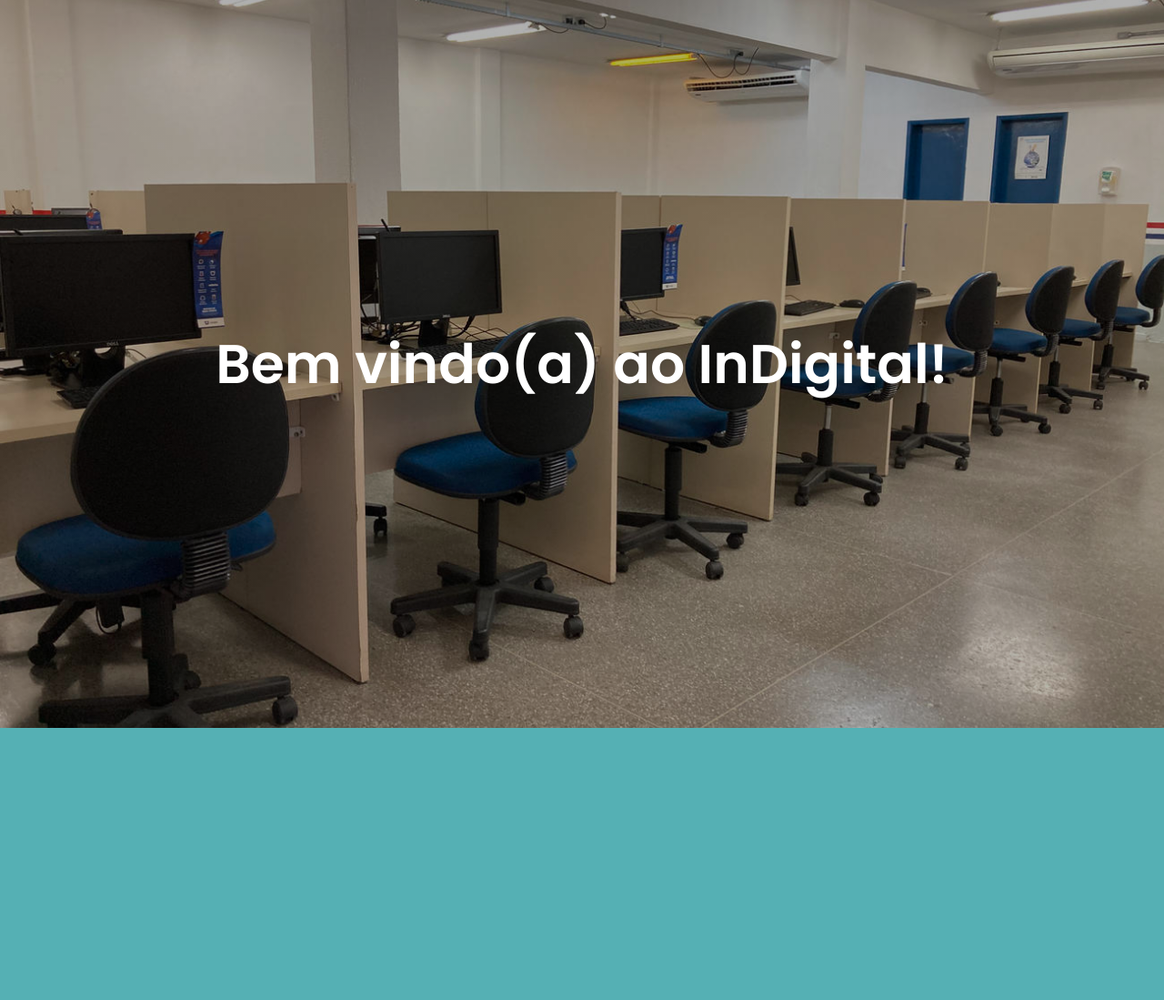
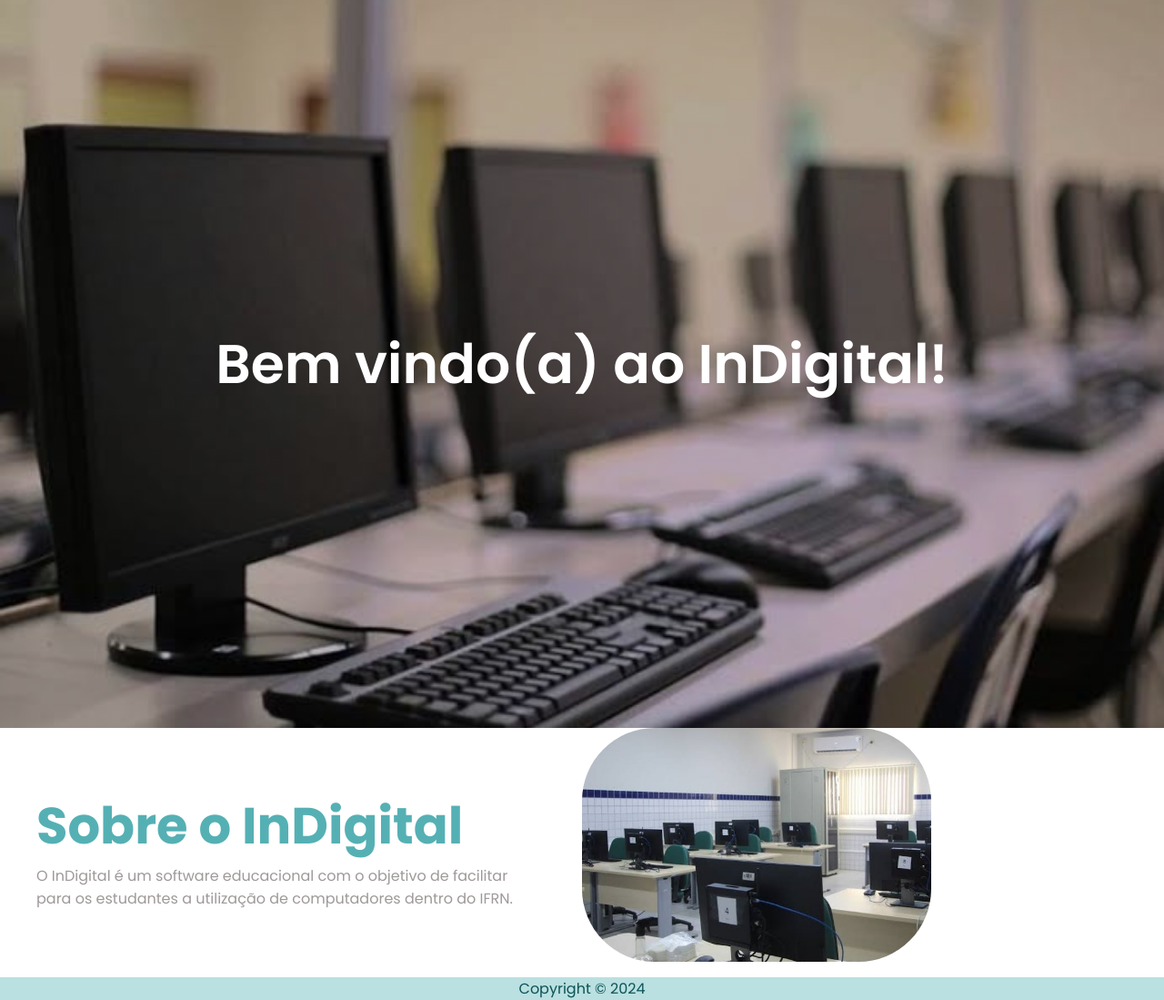
Before and after one commit to Adaylla/InDigital, a Django app: page / in a window 1280 px wide. Shown: the part 73-1172 px from the top of the page at 91% size. Before the commit the page ends 873 px from the top, so only its background shows below. Run offline with Django 5.2, Linux system fonts and the light colour scheme.

Commit message:
página base

```diff
--- a/indigital/static/css/styles.css
+++ b/indigital/static/css/styles.css
@@ -1,6 +1,7 @@
-/*Google Fonts*/
+/* google fonts */
 @import url('https://fonts.googleapis.com/css2?family=Poppins:wght@400;500;600;700&display=swap');
 
+/* navegação */
 *{
     margin: 0;
     padding: 0;
@@ -54,3 +55,40 @@ nav li a:hover{
     font-size: 60px;
     font-weight: 600;
 }
+
+/* sobre o InDigital */
+.sobre .container{
+    display: flex;
+    align-items: center;
+}
+
+.sobre .sobre-text{
+    width: 50%;
+    padding: 0 40px;
+    color: #9F9999;
+}
+
+.sobre .sobre-text h3{
+    font-size: 56px;
+    color: #55B0B4;
+}
+
+.sobre .sobre-img{
+    width: 50%;
+}
+
+.sobre .sobre-img img{
+    width: 60%;
+    border-radius: 80px ;
+}
+
+/* footer */
+.footer{
+    background-color: #BAE0E1;
+    text-align: center;
+}
+
+.footer p{
+    margin-top: 10px;
+    color: #0D5355;
+}
--- a/indigital/templates/base.html
+++ b/indigital/templates/base.html
@@ -15,9 +15,10 @@
     <link href="{% static 'css/styles.css' %}" rel="stylesheet" />
 </head>
 <body>
+    <!-- navegação -->
     <nav>
         <div class="logo">
-            <a href="index.html">InDigital</a>
+            <a href="{% url 'index' %}">InDigital</a>
         </div>
     <ul>
         <li> <a href="#">Home</a> </li>
@@ -33,7 +34,7 @@
     <style>
         .banner {
             height: 100vh;
-            background: linear-gradient(rgba(0, 0, 0, 0.308), rgba(0, 0, 0, 0.281)),url("{% static 'assets/img/lab.png' %}");
+            background: linear-gradient(rgba(0, 0, 0, 0.308), rgba(0, 0, 0, 0.281)),url("{% static 'assets/img/capa.jpg' %}");
             background-size: cover;
             background-position: center;
             background-repeat: no-repeat;
@@ -42,5 +43,27 @@
             justify-content: center;
         }
     </style>
+    <!-- sobre o InDigital -->
+    <section class="sobre">
+        <div class="container">
+            <div class="sobre-text">
+                <h3>Sobre o InDigital</h3>
+                <p>
+                    O InDigital é um software educacional
+                    com o objetivo de facilitar para os
+                    estudantes a utilização de computadores
+                    dentro do IFRN.
+                </p>
+            </div>
+            <div class="sobre-img">
+                <img src="{% static 'assets/img/subcapa.jpg' %}" alt="">
+            </div>
+        </div>
+    </section>
+        <footer class="footer">
+            <div class="container">
+                <p>Copyright © 2024</p>
+            </div>
+        </footer>
 </body>
 </html>
```
Also changed, not shown: indigital/static/assets/img/capa.jpg (added), indigital/static/assets/img/lab.png (deleted), indigital/static/assets/img/subcapa.jpg (added).
